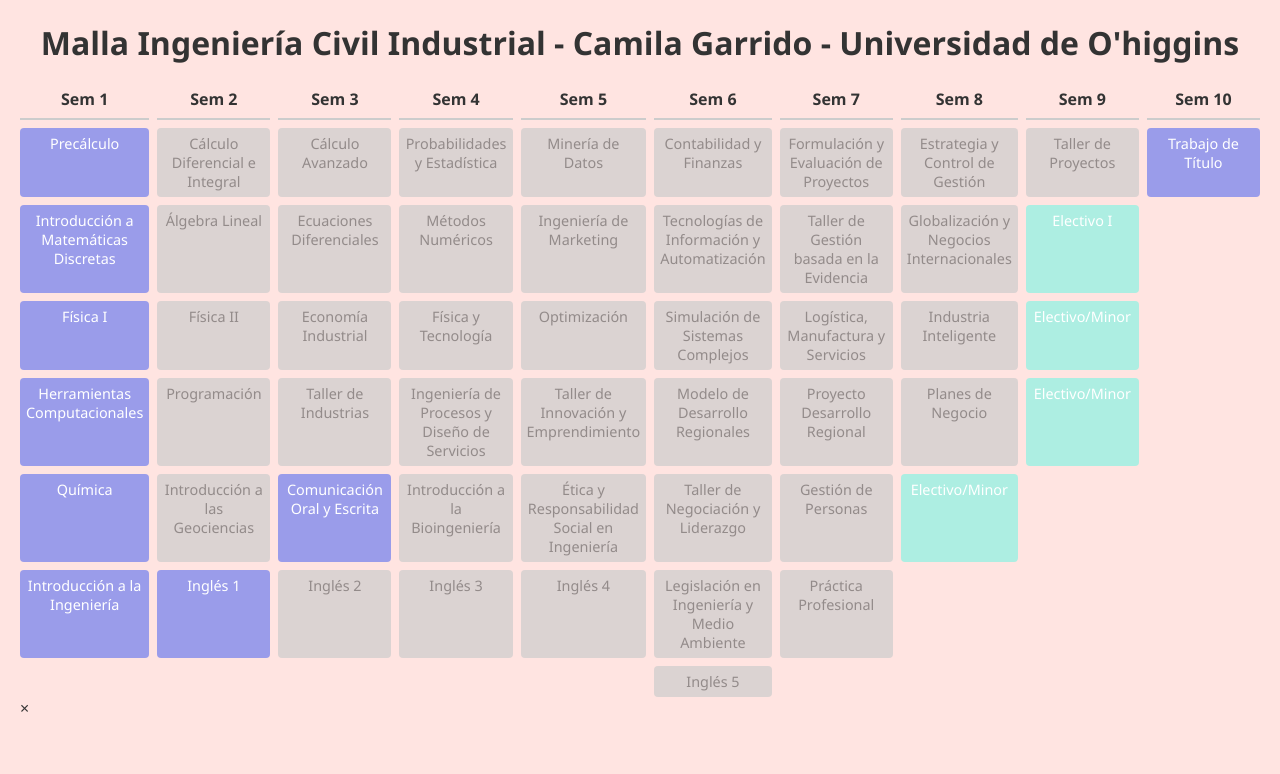
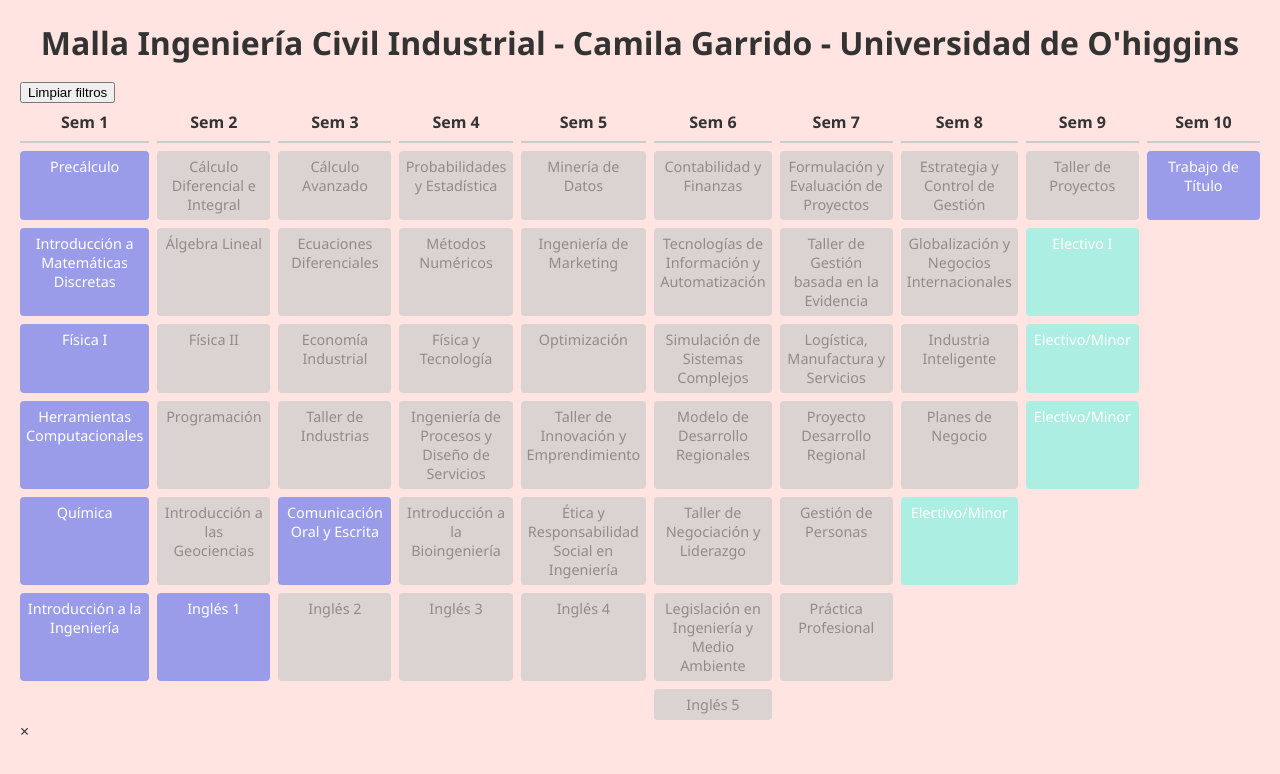
Before and after one commit to Milandica/Malla-Industrial, a plain HTML site: page index.html in a window 1280 px wide. Drawn offline with Linux system fonts and the light colour scheme.

Commit message:
Update index.html

```diff
--- a/index.html
+++ b/index.html
@@ -7,6 +7,8 @@
 </head>
 <body>
   <h1>Malla Ingeniería Civil Industrial - Camila Garrido - Universidad de O'higgins</h1>
+    <!-- Botón para limpiar selecciones -->
+  <button id="clear-btn">Limpiar filtros</button>
   <div id="malla-container"></div>
 
   <!-- Modal -->
```
